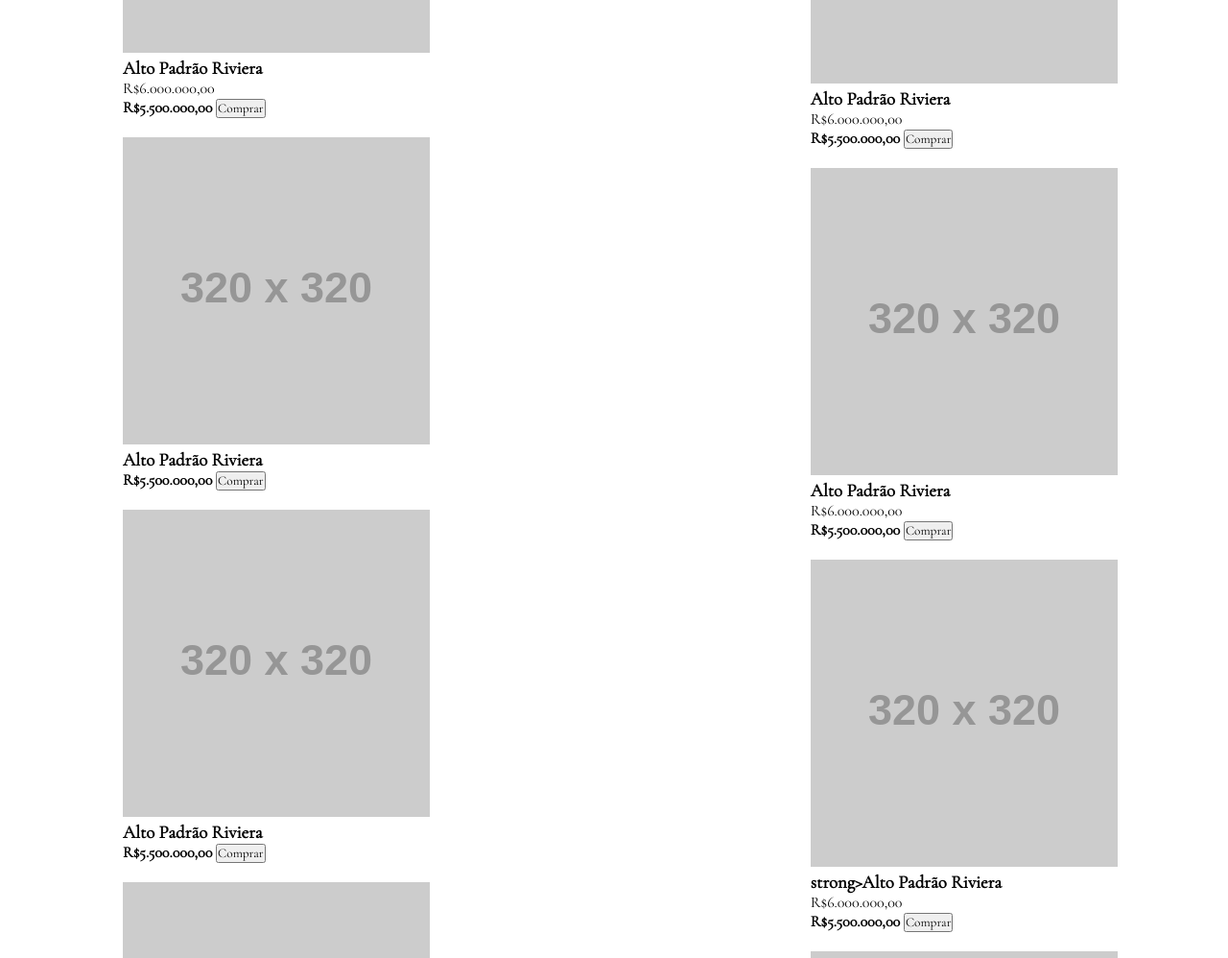
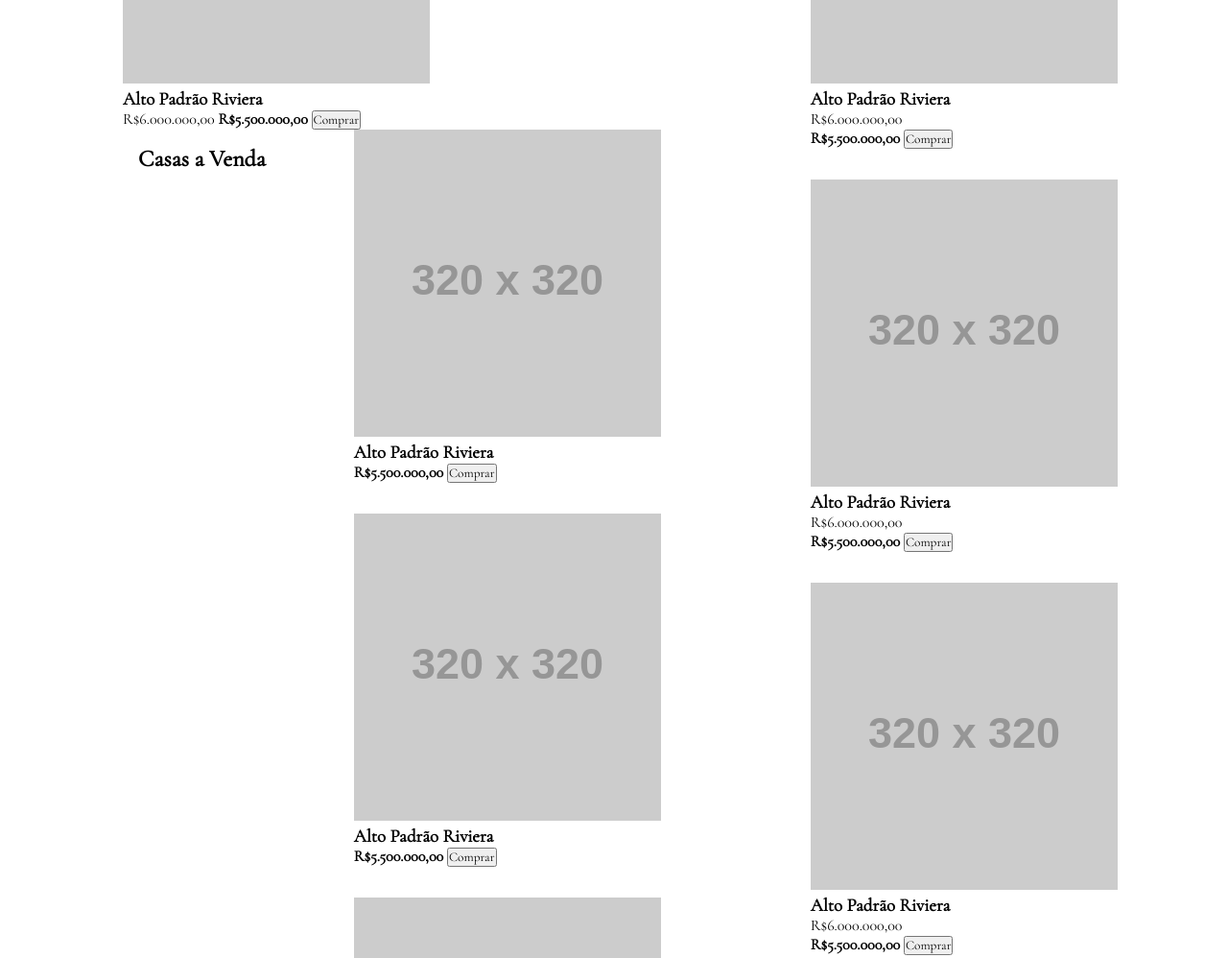
Before and after one commit to Josedev21/curso_ebac_git, a plain HTML site: page index.html in a window 1280 px wide. Shown: the part 1060-2058 px from the top of the page at 96% size. Drawn offline with nearby package versions, Linux system fonts and the light colour scheme; placeholder pictures from the web are drawn by us.

Commit message:
resolvendo problemas layout

```diff
--- a/index.html
+++ b/index.html
@@ -62,20 +62,23 @@
     </div>
     <div class="container conteudo">
         <main>
-            <h2>Lançamento</h2>
             <section class="Lançamento">
-                <article class="Venda">
+                <h2>Lançamento</h2>
+                <article class="Venda1">
                     <img src="https://via.placeholder.com/320x320" alt="casa alto padrão">
                     <div class="descricao">
-                        <h3><strong>Alto Padrão Riviera</strong></h3>
-                        <p>R$6.000.000,00</p>
-                        <strong>R$5.500.000,00</strong>
-                        <button type="button">Comprar</button>
+                        <p>
+                            <h3><strong>Alto Padrão Riviera</strong></h3>
+                            R$6.000.000,00
+                            <strong>R$5.500.000,00</strong>
+                            <button type="button">Comprar</button>
+                        </p>
                     </div>
                 </article>
             </section>
 
-            <section>
+            <section class="casas-venda">
+                <h2>Casas a Venda</h2>
                 <div class="vendas">
                     <article class="Venda">
                         <a href="#">
@@ -131,7 +134,7 @@
                 <article class="Venda">
                     <a href="#">
                         <img src="https://via.placeholder.com/320x320" alt="casa alto padrão"></a>
-                        <h3>strong>Alto Padrão Riviera</strong></h3>
+                        <h3><strong>Alto Padrão Riviera</strong></h3>
                         <p>R$6.000.000,00</p>
                         <strong>R$5.500.000,00</strong>
                         <button type="button">Comprar</button>
@@ -139,7 +142,7 @@
                 <article class="Venda">
                     <a href="#">
                         <img src="https://via.placeholder.com/320x320" alt="casa alto padrão"></a>
-                        <h3>strong>Alto Padrão Riviera</strong></h3>
+                        <h3><strong>Alto Padrão Riviera</strong></h3>
                         <p>R$6.000.000,00</p>
                         <strong>R$5.500.000,00</strong>
                         <button type="button">Comprar</button>
--- a/main.css
+++ b/main.css
@@ -117,12 +117,7 @@ body {
 }
 
 .Venda {
-    margin-bottom: 20px;
-}
-
-
-.Lançamento img .descricao {
-    display: flex;
+    margin-bottom: 32px;
 }
 
 
@@ -130,3 +125,10 @@ section h2 {
     padding: 16px;
     font-size: 24px;
 }
+
+.casas-venda {
+    display: grid;
+    grid-template-columns: repeat(3, 32.6%);
+    column-gap: 1%;
+    row-gap: 5%;
+}
```
